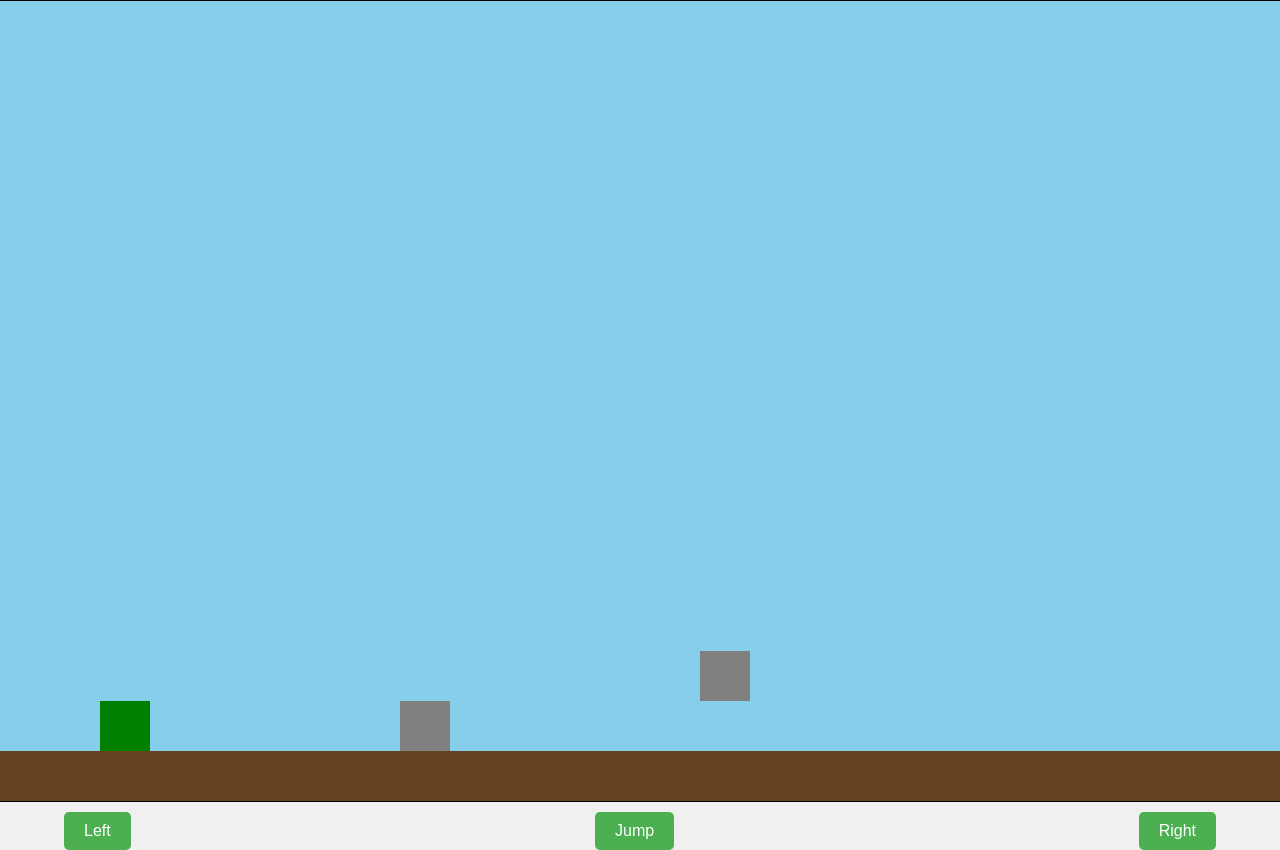
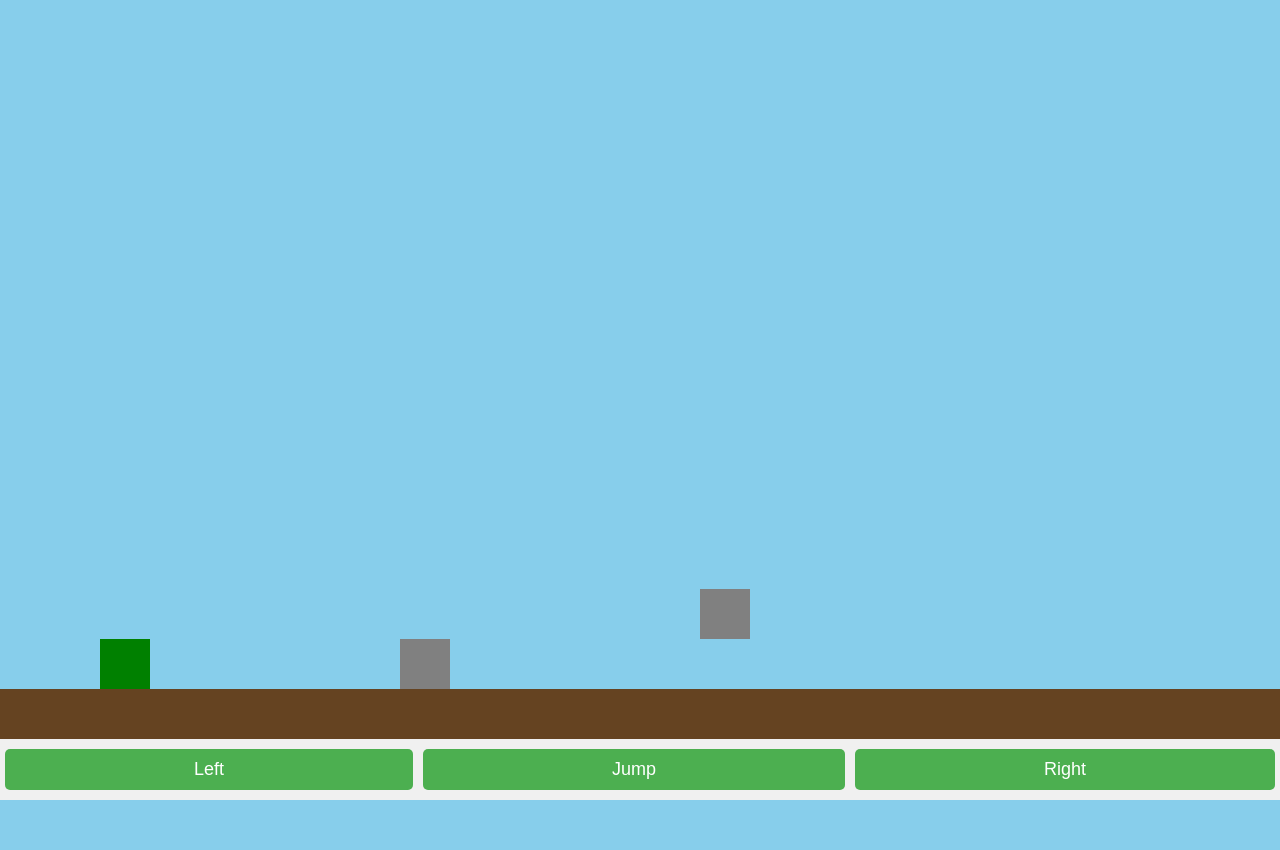
Before and after one commit to Emosdonah/Game2, a plain HTML site: page index.html in a window 1280 px wide. After the commit the page ends 800 px from the top, so only its background shows below. Drawn offline with Linux system fonts and the light colour scheme.

Commit message:
Update index.html

```diff
--- a/index.html
+++ b/index.html
@@ -11,27 +11,34 @@
       display: flex;
       flex-direction: column;
       align-items: center;
-      justify-content: center;
-      background-color: #f0f0f0;
+      justify-content: flex-end;
+      height: 100vh;
+      background-color: #87CEEB; /* 蓝色背景 */
     }
 
     #gameCanvas {
-      border: 1px solid black;
+      display: block;
+      flex-grow: 1;
+      width: 100%;
+      height: 100%;
     }
 
     .controls {
-      margin-top: 10px;
       display: flex;
       justify-content: space-between;
-      width: 90%;
+      width: 100%;
+      background-color: #f0f0f0;
+      padding: 10px 0;
     }
 
     button {
-      padding: 10px 20px;
-      font-size: 16px;
-      border: none;
+      flex-grow: 1;
+      margin: 0 5px;
+      padding: 10px;
+      font-size: 18px;
       background-color: #4CAF50;
       color: white;
+      border: none;
       border-radius: 5px;
       cursor: pointer;
     }
```
